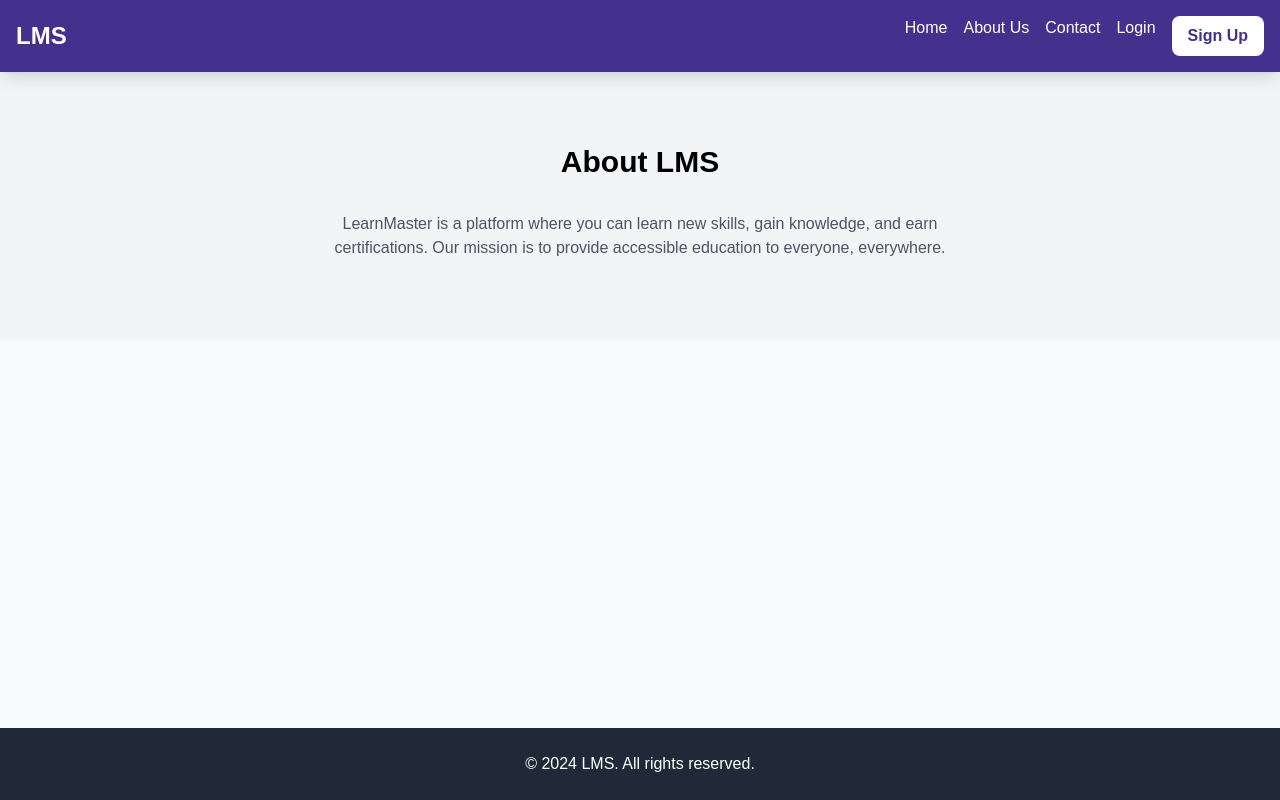
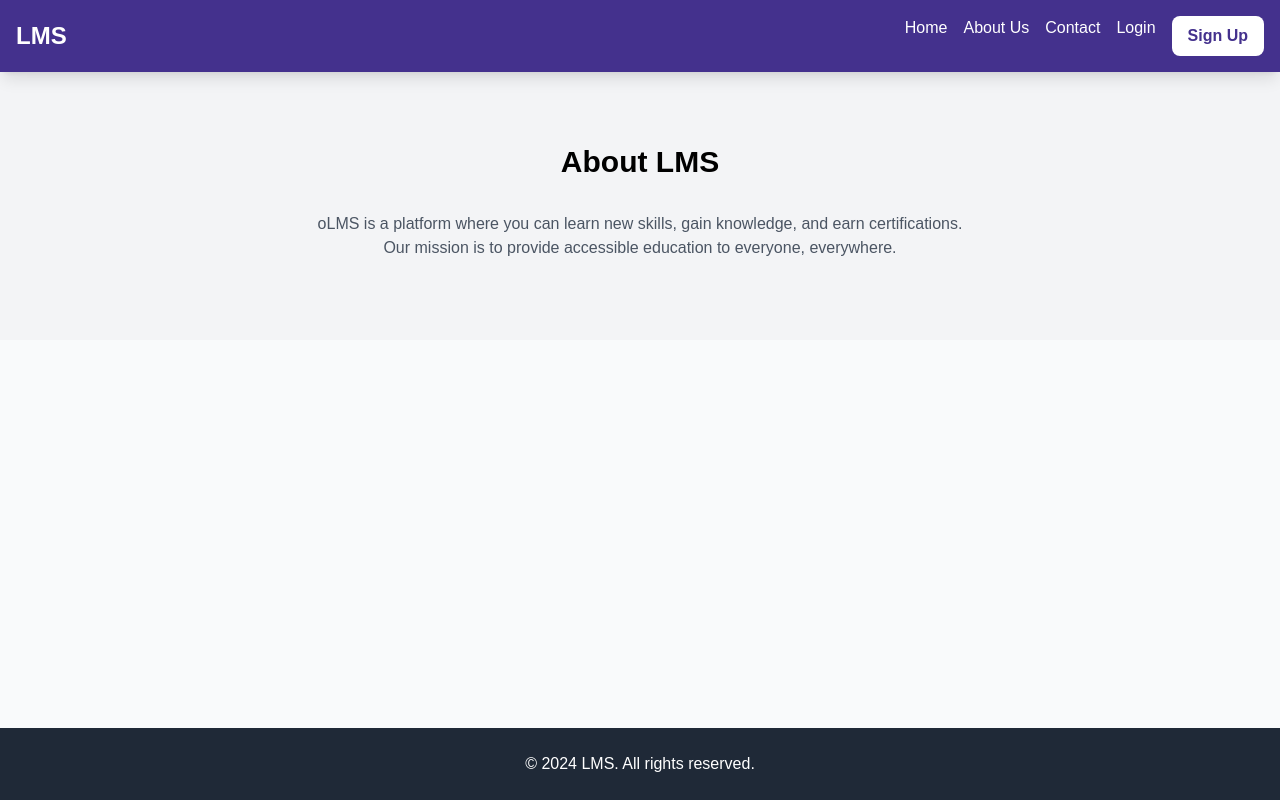
Before and after one commit to t-ageru24/o_lms, a React (Create React App) app: page /about in a window 1280 px wide. Built offline with nearby package versions, Linux system fonts and the light colour scheme.

Commit message:
Update AboutUs.js

```diff
--- a/src/pages/AboutUs.js
+++ b/src/pages/AboutUs.js
@@ -6,7 +6,7 @@ function AboutUs() {
       <div className="container mx-auto text-center">
         <h2 className="text-3xl font-bold mb-8">About LMS</h2>
         <p className="text-gray-600 max-w-2xl mx-auto">
-          LearnMaster is a platform where you can learn new skills, gain knowledge, and earn certifications.
+          oLMS is a platform where you can learn new skills, gain knowledge, and earn certifications.
           Our mission is to provide accessible education to everyone, everywhere.
         </p>
       </div>
```
